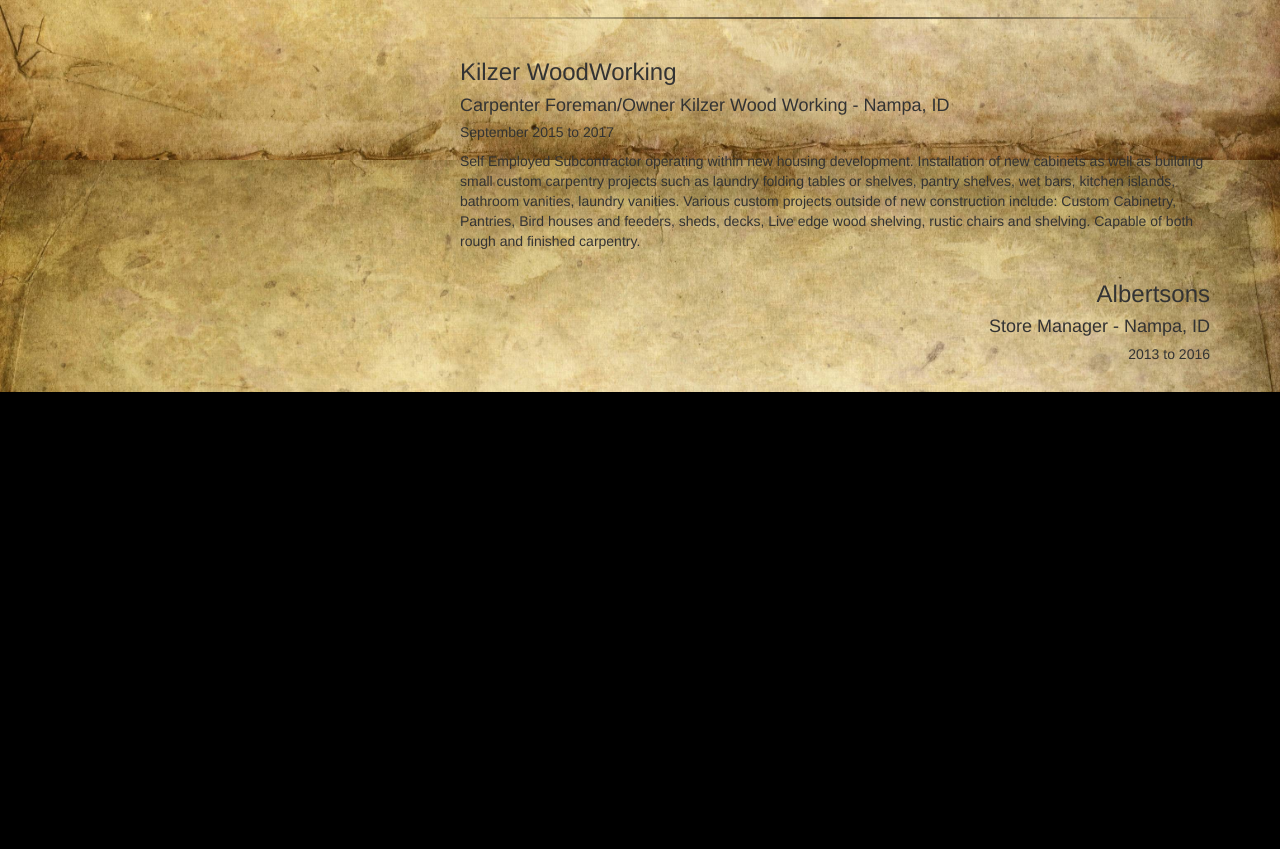
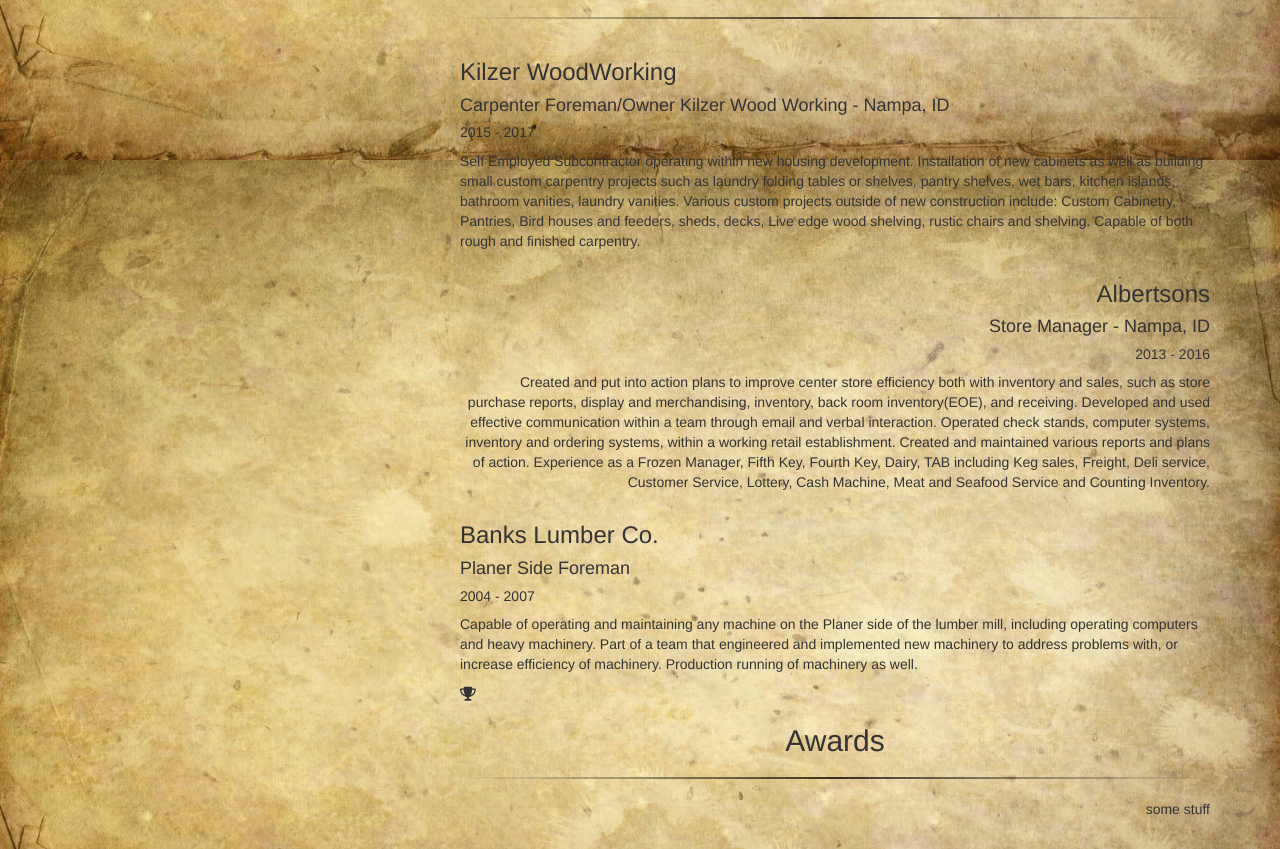
Before and after one commit to DarrylKilzer/resume, a plain HTML site: page index.html in a window 1280 px wide. Shown: the part 640-1489 px from the top of the page. Before the commit the page ends 1032 px from the top, so only its background shows below. Drawn offline with nearby package versions, Linux system fonts and the light colour scheme.

Commit message:
new column

```diff
--- a/index.html
+++ b/index.html
@@ -71,7 +71,7 @@
           <div class="col-sm-12 even">
             <h3>Kilzer WoodWorking</h3>
             <h4>Carpenter Foreman/Owner Kilzer Wood Working - Nampa, ID</h4>
-            <h5>September 2015 to 2017</h5>
+            <h5>2015 - 2017</h5>
             <p>Self Employed Subcontractor operating within new housing development. Installation of new cabinets as well as
               building small custom carpentry projects such as laundry folding tables or shelves, pantry shelves, wet bars,
               kitchen islands, bathroom vanities, laundry vanities. Various custom projects outside of new construction include:
@@ -81,11 +81,26 @@
           <div class="col-sm-12 odd">
             <h3>Albertsons</h3>
             <h4>Store Manager - Nampa, ID</h4>
-            <h5>2013 to 2016</h5>
-
+            <h5>2013 - 2016</h5>
+            <p>Created and put into action plans to improve center store efficiency both with inventory and sales, such as store purchase reports, display and merchandising, inventory, back room inventory(EOE), and receiving. Developed and used effective communication within a team through email and verbal interaction. Operated check stands, computer systems, inventory and ordering systems, within a working retail establishment. Created and maintained various reports and plans of action. Experience as a Frozen Manager, Fifth Key, Fourth Key, Dairy, TAB including Keg sales, Freight, Deli service, Customer Service, Lottery, Cash Machine, Meat and Seafood Service and Counting Inventory.</p>
+          </div>
+          <div class="col-sm-12 even">
+            <h3>Banks Lumber Co.</h3>
+            <h4>Planer Side Foreman</h4>
+            <h5>2004 - 2007</h5>
+            <p>Capable of operating and maintaining any machine on the Planer side of the lumber mill, including operating computers and heavy machinery. Part of a team that engineered and implemented new machinery to address problems with, or increase efficiency of machinery. Production running of machinery as well.</p>
+          </div>
+        </div>
+      </div>
+      <div class="col-sm-8 col-sm-offset-4">
+        <i class="fa fa-trophy"></i>
+        <h2 class="text-center">Awards</h2>
+        <hr>
+        <div class="row">
+          <div class="col-sm-12 odd">
+            <p>some stuff</p>
           </div>
         </div>
       </div>
 </body>
-
 </html>
```
